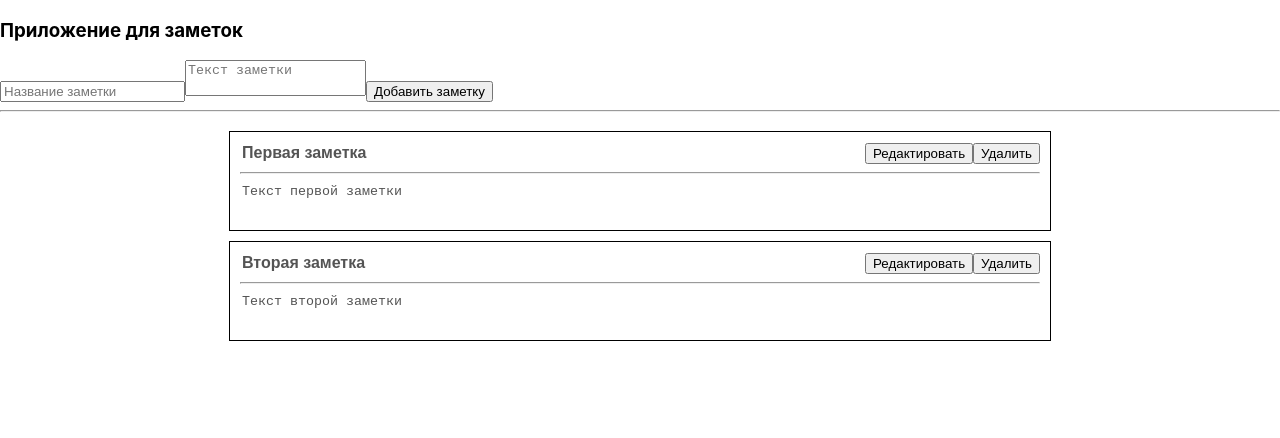
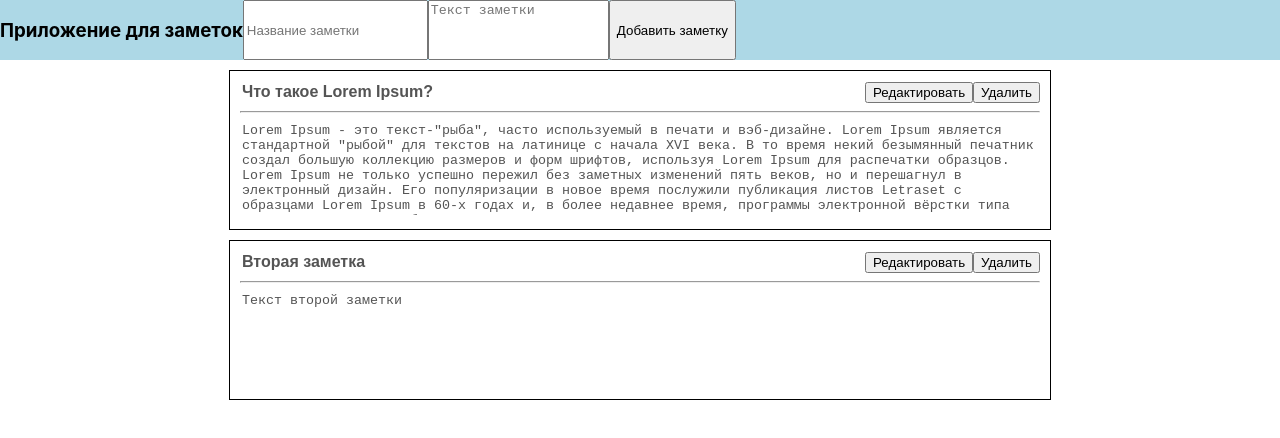
Before and after one commit to VagSer/note-app-react-redux, a React (Create React App) app: page / in a window 1280 px wide. Shown: the top 438 px of the page. Built offline with nearby package versions, Linux system fonts and the light colour scheme.

Commit message:
Оптимизировал приложение

```diff
--- a/src/App.js
+++ b/src/App.js
@@ -1,45 +1,15 @@
 import {useDispatch, useSelector} from 'react-redux';
-import { useState } from 'react';
 import NoteList from './components/NoteList';
+import Header from './components/Header';
 
 function App() {
-  const [newNote, setNewNote] = useState(
-    {id: Date.now(), title: '', body: ''}
-  )
-
   const dispatch = useDispatch()
   const allNotes = useSelector(state => state.allNotes)
 
-  const addNote = () => {
-    if (newNote.title && newNote.body) {
-      dispatch({type: 'ADD_NOTE', payload: newNote})
-      setNewNote({id: Date.now(), title: '', body: ''})
-    }
-  }
-
   return (
     <div>
-      <header>
-        <h3>Приложение для заметок</h3>
-        <input
-          type="text"
-          value={newNote.title}
-          onChange={(e) => setNewNote({...newNote, title: e.target.value})}
-          placeholder='Название заметки'
-        />
-        <textarea
-          type="text"
-          value={newNote.body}
-          onChange={(e) => setNewNote({...newNote, body: e.target.value})}
-          placeholder='Текст заметки'
-          style={{resize: 'none'}}
-        />
-        <button onClick={addNote}>
-        Добавить заметку
-        </button>
-      </header>
-      <hr/>
-    <NoteList notes={allNotes}/>
+      <Header />
+      <NoteList notes={allNotes}/>
     </div>
   );
 }
--- /dev/null
+++ b/src/components/Header.jsx
@@ -0,0 +1,40 @@
+import {useDispatch, useSelector} from 'react-redux';
+import { useState } from 'react';
+import '../style/Header.css';
+
+export default function Header() {
+    const [newNote, setNewNote] = useState(
+        {id: Date.now(), title: '', body: ''}
+      )
+
+    const dispatch = useDispatch()
+
+    const addNote = () => {
+        if (newNote.title && newNote.body) {
+          dispatch({type: 'ADD_NOTE', payload: newNote})
+          setNewNote({id: Date.now(), title: '', body: ''})
+        }
+      }
+
+    return(
+        <header className='Header'>
+        <h3>Приложение для заметок</h3>
+        <input
+          type="text"
+          value={newNote.title}
+          onChange={(e) => setNewNote({...newNote, title: e.target.value})}
+          placeholder='Название заметки'
+        />
+        <textarea
+          type="text"
+          value={newNote.body}
+          onChange={(e) => setNewNote({...newNote, body: e.target.value})}
+          placeholder='Текст заметки'
+          style={{resize: 'none'}}
+        />
+        <button onClick={addNote}>
+        Добавить заметку
+        </button>
+      </header>
+    )
+}
--- a/src/components/NoteItem.jsx
+++ b/src/components/NoteItem.jsx
@@ -69,6 +69,7 @@
             <hr/>
             <textarea
                 className='NoteItem__Body'
+                rows={6}
                 disabled={!editable}
                 value={edit.body}
                 onChange={(e) => setEdit({...edit, body: e.target.value})}
--- a/src/components/NoteList.jsx
+++ b/src/components/NoteList.jsx
@@ -1,10 +1,12 @@
+import {useSelector} from 'react-redux';
 import NoteItem from "./NoteItem";
 
 export default function NoteList(props) {
+    const allNotes = useSelector(state => state.allNotes)
+
     return(
         <div>
-            <h3>{props.title}</h3>
-            {props.notes.map(note => <NoteItem key={note.id} note={note}/>)}
+            {allNotes.map(note => <NoteItem key={note.id} note={note}/>)}
         </div>
     )
 }
--- a/src/index.js
+++ b/src/index.js
@@ -6,7 +6,7 @@
 import { Provider } from 'react-redux';
 
 const defaultState = {allNotes: [
-  {id: 0, title: 'Первая заметка', body: 'Текст первой заметки'},
+  {id: 0, title: 'Что такое Lorem Ipsum?', body: 'Lorem Ipsum - это текст-"рыба", часто используемый в печати и вэб-дизайне. Lorem Ipsum является стандартной "рыбой" для текстов на латинице с начала XVI века. В то время некий безымянный печатник создал большую коллекцию размеров и форм шрифтов, используя Lorem Ipsum для распечатки образцов. Lorem Ipsum не только успешно пережил без заметных изменений пять веков, но и перешагнул в электронный дизайн. Его популяризации в новое время послужили публикация листов Letraset с образцами Lorem Ipsum в 60-х годах и, в более недавнее время, программы электронной вёрстки типа Aldus PageMaker, в шаблонах которых используется Lorem Ipsum.'},
   {id: 1, title: 'Вторая заметка', body: 'Текст второй заметки'},
 ]}
 
@@ -16,9 +16,8 @@
       return {...state, allNotes: [...state.allNotes, action.payload]}
     case "REMOVE_NOTE":
       return {...state, allNotes: state.allNotes.filter(note => note.id !== action.payload)}
-    case "EDIT_NOTE": {
+    case "EDIT_NOTE":
       return {...state, allNotes: [...state.allNotes.map(note => (note.id === action.payload.id)? action.payload : note)]}
-    }
     default:
       return state
   }
--- /dev/null
+++ b/src/style/Header.css
@@ -0,0 +1,4 @@
+.Header {
+    background-color: lightblue;
+    display: flex;
+}
--- a/src/style/NoteItem.css
+++ b/src/style/NoteItem.css
@@ -4,6 +4,7 @@
     max-width: 800px;
     margin: 10px auto;
     padding: 10px;
+    height: auto;
 }
 
 .NoteItem header {
@@ -19,6 +20,8 @@
 }
 
 .NoteItem__Body{
+    width: 99%;
+    height: auto;
     resize: none;
 }
 
```
